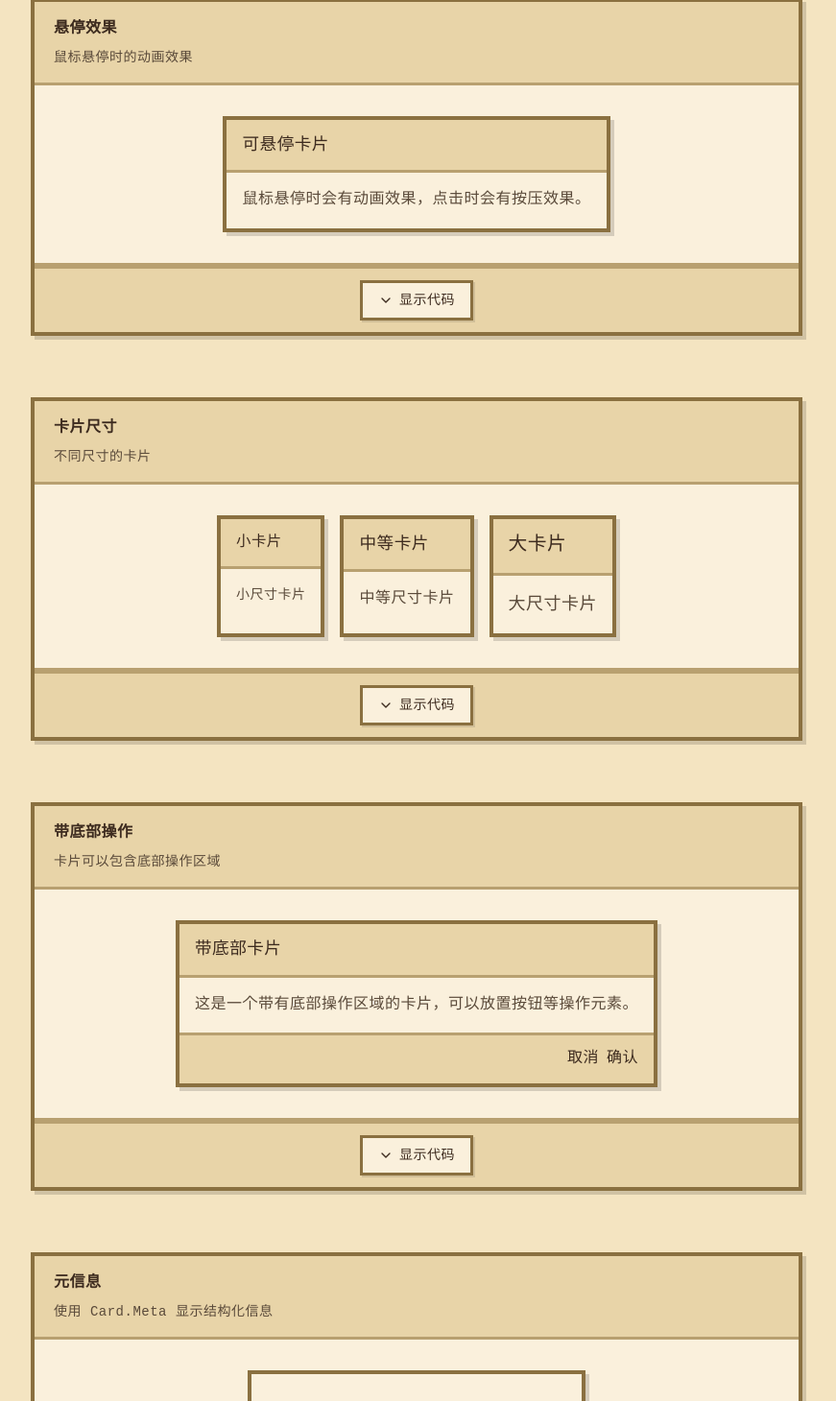
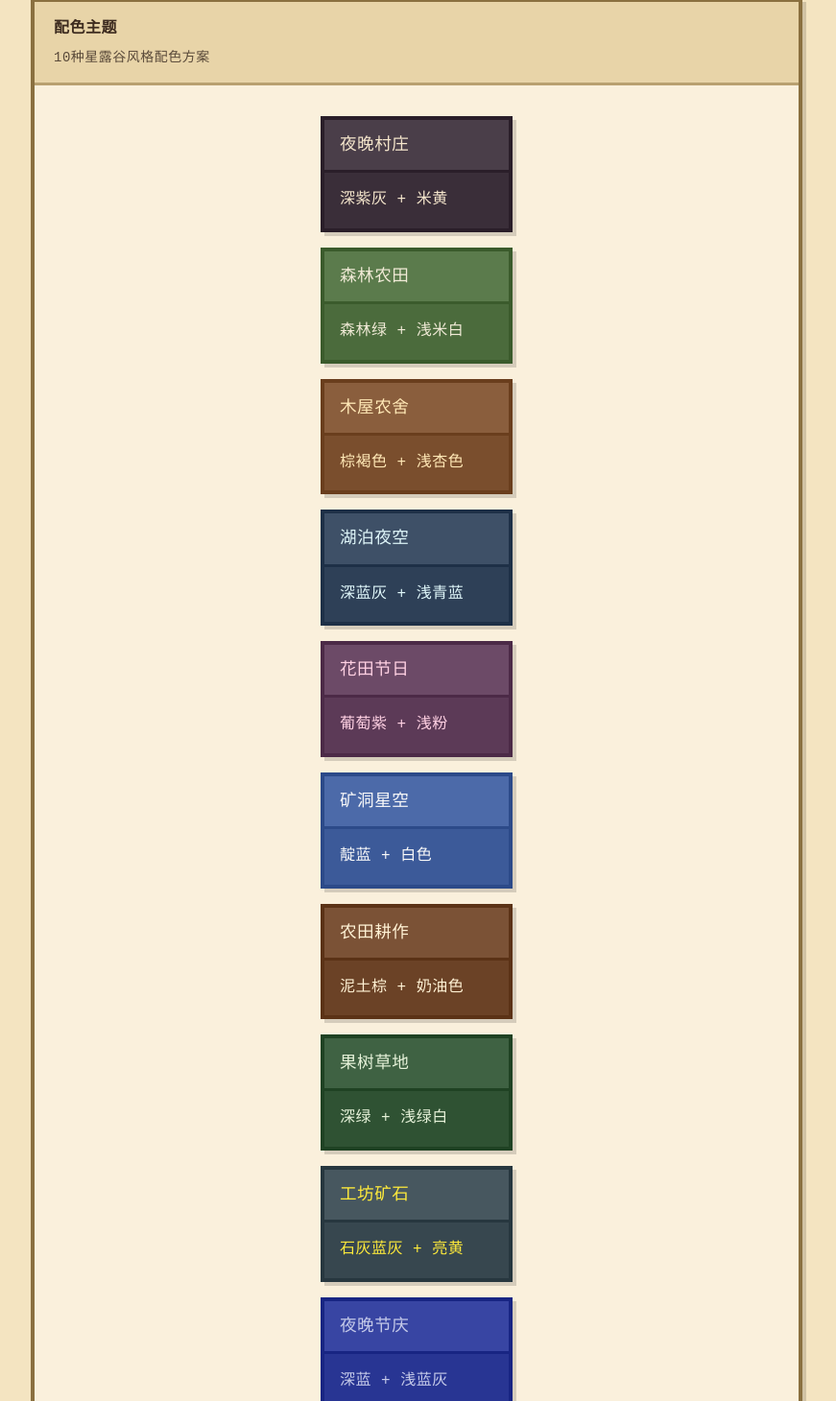
Before and after one commit to a985987819/stardewUi, a React (Vite) app: page /components/card in a window 1280 px wide. Shown: the part 1200-2660 px from the top of the page at 96% size, without its empty margins (336-1207 px from the left). Built offline with nearby package versions, Linux system fonts and the light colour scheme; a web font is replaced by a local one.

Commit message:
feat: 增加卡片的配色，优化分页弹窗

```diff
--- a/src/components/layout/ApiTable.css
+++ b/src/components/layout/ApiTable.css
@@ -12,6 +12,7 @@
   border: 4px solid var(--color-border-dark);
   background: var(--color-bg-card);
   box-shadow: var(--shadow-pixel);
+  font-family: -apple-system, BlinkMacSystemFont, 'Segoe UI', Roboto, 'Helvetica Neue', Arial, sans-serif;
 }
 
 .api-table thead {
--- a/src/components/ui/Card.css
+++ b/src/components/ui/Card.css
@@ -114,3 +114,106 @@
   margin: 0;
   line-height: 1.5;
 }
+
+.stardew-card--color-night-village {
+  --card-bg: #3A2E39;
+  --card-text: #F5E6CC;
+  --card-border: #2A1E29;
+  --card-header-bg: #4A3E49;
+}
+
+.stardew-card--color-forest-farm {
+  --card-bg: #4B6B3C;
+  --card-text: #F0EAD6;
+  --card-border: #3B5B2C;
+  --card-header-bg: #5B7B4C;
+}
+
+.stardew-card--color-wooden-cabin {
+  --card-bg: #7A4E2D;
+  --card-text: #FFE8B6;
+  --card-border: #6A3E1D;
+  --card-header-bg: #8A5E3D;
+}
+
+.stardew-card--color-lake-night {
+  --card-bg: #2E4057;
+  --card-text: #E0F7FA;
+  --card-border: #1E3047;
+  --card-header-bg: #3E5067;
+}
+
+.stardew-card--color-flower-festival {
+  --card-bg: #5C3A57;
+  --card-text: #FFD1E3;
+  --card-border: #4C2A47;
+  --card-header-bg: #6C4A67;
+}
+
+.stardew-card--color-mine-starry {
+  --card-bg: #3C5A99;
+  --card-text: #F9F9F9;
+  --card-border: #2C4A89;
+  --card-header-bg: #4C6AA9;
+}
+
+.stardew-card--color-farmland {
+  --card-bg: #6B4226;
+  --card-text: #FFF2D5;
+  --card-border: #5B3216;
+  --card-header-bg: #7B5236;
+}
+
+.stardew-card--color-orchard-grass {
+  --card-bg: #2F5233;
+  --card-text: #E6F2D9;
+  --card-border: #1F4223;
+  --card-header-bg: #3F6243;
+}
+
+.stardew-card--color-workshop-ore {
+  --card-bg: #37474F;
+  --card-text: #FFEB3B;
+  --card-border: #27373F;
+  --card-header-bg: #47575F;
+}
+
+.stardew-card--color-night-celebration {
+  --card-bg: #283593;
+  --card-text: #C5CAE9;
+  --card-border: #182583;
+  --card-header-bg: #3845A3;
+}
+
+.stardew-card[class*="stardew-card--color-"] {
+  background: var(--card-bg);
+  border-color: var(--card-border);
+}
+
+.stardew-card[class*="stardew-card--color-"] .stardew-card__header {
+  background: var(--card-header-bg);
+  border-bottom-color: var(--card-border);
+}
+
+.stardew-card[class*="stardew-card--color-"] .stardew-card__title {
+  color: var(--card-text);
+}
+
+.stardew-card[class*="stardew-card--color-"] .stardew-card__body {
+  background: var(--card-bg);
+  color: var(--card-text);
+}
+
+.stardew-card[class*="stardew-card--color-"] .stardew-card__footer {
+  background: var(--card-header-bg);
+  border-top-color: var(--card-border);
+}
+
+.stardew-card[class*="stardew-card--color-"] .stardew-card__meta-title {
+  color: var(--card-text);
+}
+
+.stardew-card[class*="stardew-card--color-"] .stardew-card__meta-desc {
+  color: var(--card-text);
+  opacity: 0.85;
+}
--- a/src/components/ui/Card.tsx
+++ b/src/components/ui/Card.tsx
@@ -1,11 +1,24 @@
 import { classNames } from '../../utils/classNames'
 import './Card.css'
+
+export type CardColor =
+  | 'night-village'
+  | 'forest-farm'
+  | 'wooden-cabin'
+  | 'lake-night'
+  | 'flower-festival'
+  | 'mine-starry'
+  | 'farmland'
+  | 'orchard-grass'
+  | 'workshop-ore'
+  | 'night-celebration'
 
 interface CardProps {
   title?: string
   children: React.ReactNode
   variant?: 'default' | 'outlined' | 'elevated'
   size?: 'small' | 'medium' | 'large'
+  color?: CardColor
   className?: string
   headerExtra?: React.ReactNode
   footer?: React.ReactNode
@@ -18,6 +31,7 @@ function Card({
   children,
   variant = 'default',
   size = 'medium',
+  color,
   className = '',
   headerExtra,
   footer,
@@ -28,6 +42,7 @@ function Card({
     'stardew-card',
     `stardew-card--${variant}`,
     `stardew-card--${size}`,
+    color && `stardew-card--color-${color}`,
     hoverable && 'stardew-card--hoverable',
     onClick && 'stardew-card--clickable',
     className
--- a/src/components/ui/Dialog.css
+++ b/src/components/ui/Dialog.css
@@ -56,6 +56,7 @@
   justify-content: space-between;
   margin-top: 16px;
   gap: 12px;
+  min-height: 40px;
 }
 
 .stardew-dialog__actions {
@@ -74,13 +75,14 @@
   gap: 8px;
   font-size: 0.9em;
   color: var(--color-text-secondary);
+  margin-left: auto;
 }
 
 .stardew-dialog__page-indicator {
   white-space: nowrap;
 }
 
-.stardew-dialog__next-btn {
+.stardew-dialog__nav-btn {
   display: flex;
   align-items: center;
   justify-content: center;
@@ -94,17 +96,17 @@
   cursor: pointer;
 }
 
-.stardew-dialog__next-btn:hover {
+.stardew-dialog__nav-btn:hover {
   transform: translate(-1px, -1px);
   box-shadow: var(--shadow-pixel);
 }
 
-.stardew-dialog__next-btn:active {
+.stardew-dialog__nav-btn:active {
   transform: translate(1px, 1px);
   box-shadow: none;
 }
 
-.stardew-dialog__next-btn:disabled {
+.stardew-dialog__nav-btn:disabled {
   opacity: 0.4;
   cursor: not-allowed;
   transform: none;
--- a/src/components/ui/Dialog.tsx
+++ b/src/components/ui/Dialog.tsx
@@ -1,5 +1,5 @@
 import { useCallback, useEffect, useMemo, useState } from 'react'
-import { ChevronDown } from 'lucide-react'
+import { ChevronDown, ChevronUp } from 'lucide-react'
 import { classNames } from '../../utils/classNames'
 import './Dialog.css'
 
@@ -38,6 +38,7 @@ function Dialog({
   }, [content])
 
   const totalPages = pages.length
+  const isFirstPage = currentPage === 0
   const isLastPage = currentPage >= totalPages - 1
 
   useEffect(() => {
@@ -52,16 +53,27 @@ function Dialog({
       if (e.key === 'Escape' && maskClosable) {
         onClose?.()
       }
-      if (e.key === 'Enter' || e.key === ' ') {
+      if (e.key === 'ArrowRight' || e.key === 'Enter' || e.key === ' ') {
         if (!isLastPage) {
           setCurrentPage((p) => Math.min(p + 1, totalPages - 1))
+        }
+      }
+      if (e.key === 'ArrowLeft') {
+        if (!isFirstPage) {
+          setCurrentPage((p) => Math.max(p - 1, 0))
         }
       }
     }
 
     window.addEventListener('keydown', handleKeyDown)
     return () => window.removeEventListener('keydown', handleKeyDown)
-  }, [open, isLastPage, totalPages, maskClosable, onClose])
+  }, [open, isFirstPage, isLastPage, totalPages, maskClosable, onClose])
+
+  const handlePrev = useCallback(() => {
+    if (!isFirstPage) {
+      setCurrentPage((p) => Math.max(p - 1, 0))
+    }
+  }, [isFirstPage])
 
   const handleNext = useCallback(() => {
     if (!isLastPage) {
@@ -121,11 +133,19 @@ function Dialog({
             )}
 
             <div className="stardew-dialog__pagination">
+              <button
+                className="stardew-dialog__nav-btn"
+                onClick={handlePrev}
+                disabled={isFirstPage}
+                title={isFirstPage ? '已是第一页' : '上一页'}
+              >
+                <ChevronUp size={18} />
+              </button>
               <span className="stardew-dialog__page-indicator">
                 {currentPage + 1} / {totalPages}
               </span>
               <button
-                className="stardew-dialog__next-btn"
+                className="stardew-dialog__nav-btn"
                 onClick={handleNext}
                 disabled={isLastPage}
                 title={isLastPage ? '已是最后一页' : '下一页'}
--- a/src/pages/CardDemo.tsx
+++ b/src/pages/CardDemo.tsx
@@ -1,7 +1,7 @@
 import ComponentPage from '../components/layout/ComponentPage'
 import ComponentDemo from '../components/layout/ComponentDemo'
 import ApiTable from '../components/layout/ApiTable'
-import { Card } from '../components/ui/Card'
+import { Card, type CardColor } from '../components/ui/Card'
 
 const cardApiData = [
   {
@@ -21,6 +21,12 @@ const cardApiData = [
     description: '卡片尺寸',
     type: "'small' | 'medium' | 'large'",
     default: "'medium'",
+  },
+  {
+    property: 'color',
+    description: '卡片配色主题',
+    type: "CardColor",
+    default: '-',
   },
   {
     property: 'hoverable',
@@ -53,6 +59,19 @@ const cardApiData = [
     default: '-',
     required: true,
   },
+]
+
+const colorOptions: { value: CardColor; label: string; desc: string }[] = [
+  { value: 'night-village', label: '夜晚村庄', desc: '深紫灰 + 米黄' },
+  { value: 'forest-farm', label: '森林农田', desc: '森林绿 + 浅米白' },
+  { value: 'wooden-cabin', label: '木屋农舍', desc: '棕褐色 + 浅杏色' },
+  { value: 'lake-night', label: '湖泊夜空', desc: '深蓝灰 + 浅青蓝' },
+  { value: 'flower-festival', label: '花田节日', desc: '葡萄紫 + 浅粉' },
+  { value: 'mine-starry', label: '矿洞星空', desc: '靛蓝 + 白色' },
+  { value: 'farmland', label: '农田耕作', desc: '泥土棕 + 奶油色' },
+  { value: 'orchard-grass', label: '果树草地', desc: '深绿 + 浅绿白' },
+  { value: 'workshop-ore', label: '工坊矿石', desc: '石灰蓝灰 + 亮黄' },
+  { value: 'night-celebration', label: '夜晚节庆', desc: '深蓝 + 浅蓝灰' },
 ]
 
 const basicCode = `<Card title="基础卡片">
@@ -99,6 +118,14 @@ const sizeCode = `<Card size="small" title="小卡片">
   大尺寸卡片
 </Card>`
 
+const colorCode = `<Card color="night-village" title="夜晚村庄">
+  深紫灰背景配米黄色文字
+</Card>
+
+<Card color="forest-farm" title="森林农田">
+  森林绿背景配浅米白文字
+</Card>`
+
 const metaCode = `<Card>
   <Card.Meta
     title="卡片元信息"
@@ -129,6 +156,16 @@ function CardDemo() {
           <Card variant="elevated" title="悬浮卡片" style={{ flex: 1, minWidth: '200px' }}>
             带有更大阴影的悬浮效果卡片
           </Card>
+        </div>
+      </ComponentDemo>
+
+      <ComponentDemo title="配色主题" description="10种星露谷风格配色方案" code={colorCode}>
+        <div style={{ display: 'grid', gridTemplateColumns: 'repeat(auto-fill, minmax(200px, 1fr))', gap: '16px' }}>
+          {colorOptions.map((option) => (
+            <Card key={option.value} color={option.value} title={option.label}>
+              {option.desc}
+            </Card>
+          ))}
         </div>
       </ComponentDemo>
 
```
